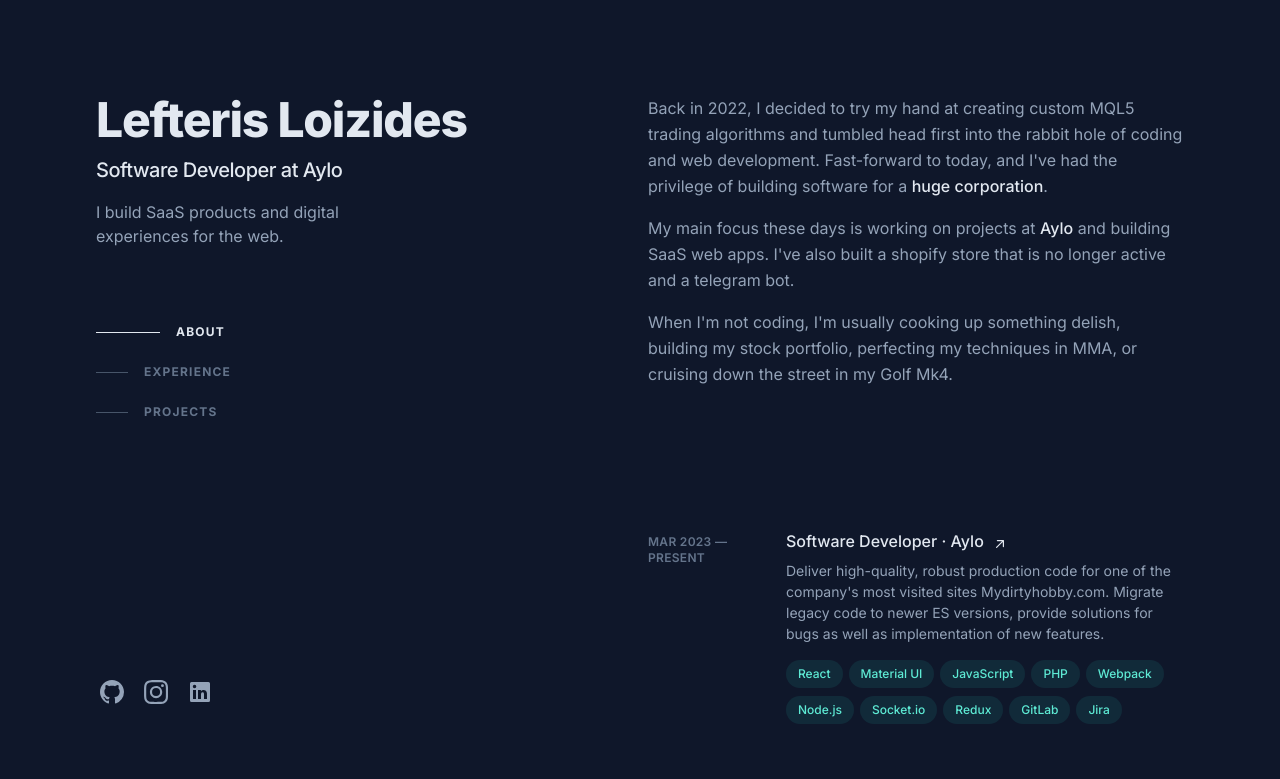
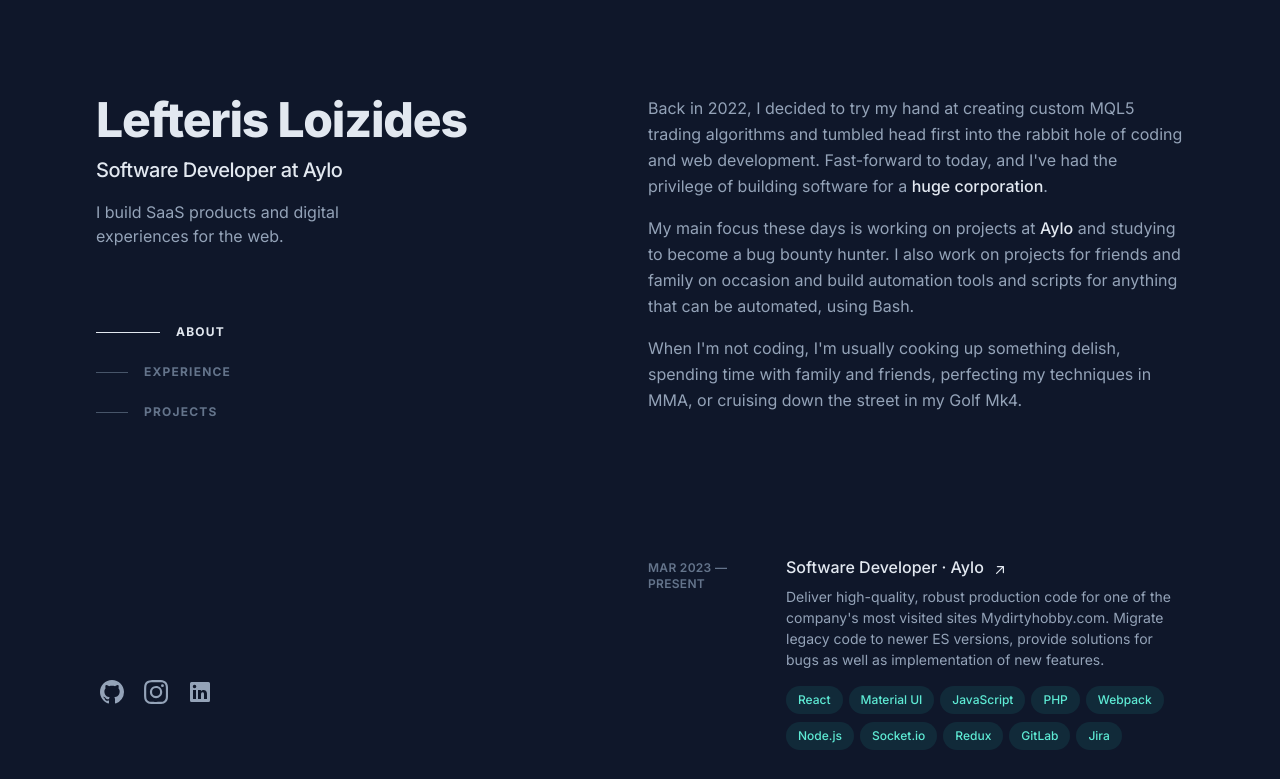
Before and after one commit to lefteris-L/portfolio, a Next.js app: page / in a window 1280 px wide. Shown: the top 779 px of the page. Built offline with nearby package versions, Linux system fonts and the light colour scheme.

Commit message:
update about section

```diff
--- a/src/components/About.tsx
+++ b/src/components/About.tsx
@@ -25,11 +25,10 @@
       <p className="mb-4">
         My main focus these days is working
         on projects at{" "}
-        <CustomLink href="http://aylo.com">Aylo</CustomLink> and building SaaS web apps. I&apos;ve also built a shopify store that is no longer active and a telegram bot.
+        <CustomLink href="http://aylo.com">Aylo</CustomLink> and studying to become a bug bounty hunter. I also work on projects for friends and family on occasion and build automation tools and scripts for anything that can be automated, using Bash.
       </p>
       <p>
-        When I&apos;m not coding, I&apos;m usually cooking up something delish, building my stock
-        portfolio, perfecting my techniques in MMA, or cruising down
+        When I&apos;m not coding, I&apos;m usually cooking up something delish, spending time with family and friends, perfecting my techniques in MMA, or cruising down
         the street in my Golf Mk4.
       </p>
     </div>
```
